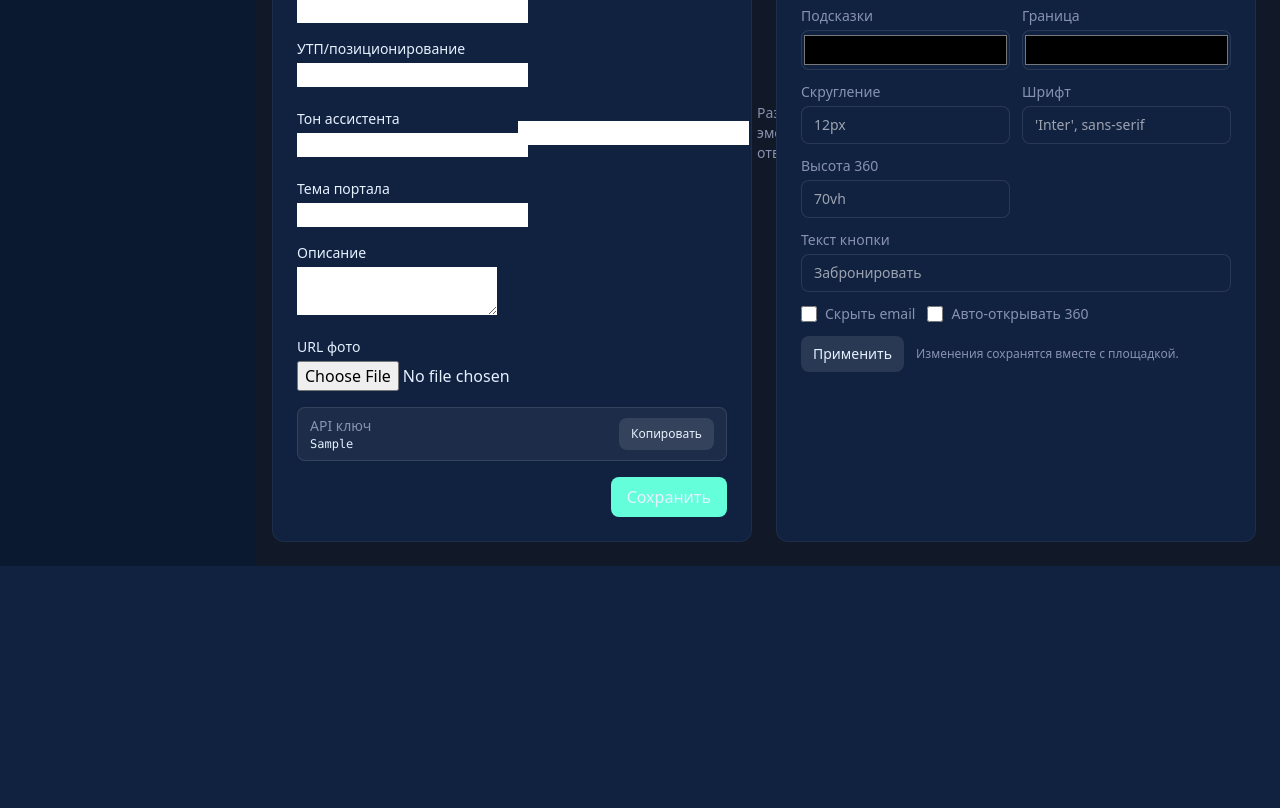
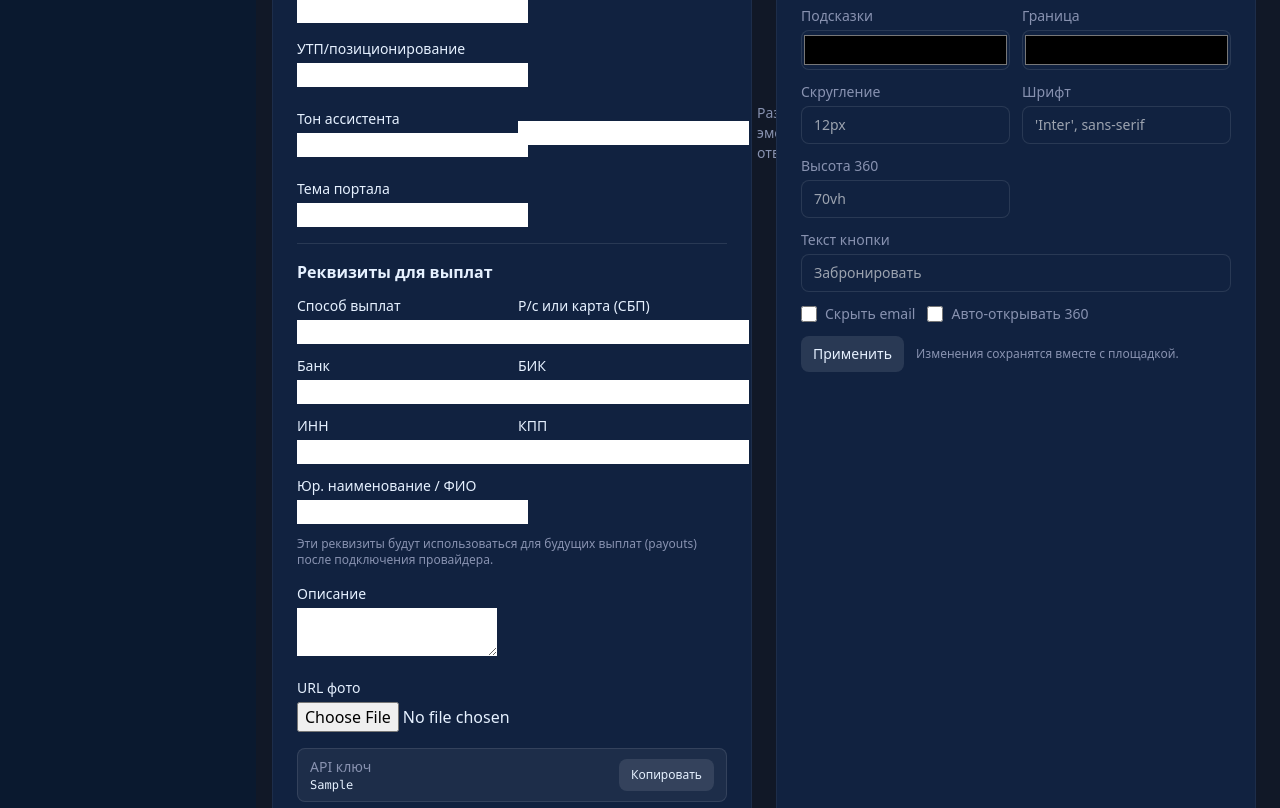
Before and after one commit to VyacheslavChernikov/goguide, a Django app: template backend/go_guide_portal/templates/go_guide_portal/settings.html in a window 1280 px wide. Shown: the part 1006-1814 px from the top of the page. Before the commit the page ends 1572 px from the top, so only its background shows below. Run offline with Django 5.2, Linux system fonts and the light colour scheme; the template is opened without the code that fills it: most values are stand-ins (such as "Sample title", 1, 10 or a date in 2020); form fields are guessed from the names that the template uses; some libraries are stand-ins or nearby versions.

Commit message:
feat: add payout requisites to business unit

```diff
--- a/backend/go_guide_portal/templates/go_guide_portal/settings.html
+++ b/backend/go_guide_portal/templates/go_guide_portal/settings.html
@@ -116,6 +116,40 @@
           <label class="block text-sm mb-1">Тема портала</label>
           {{ unit_form.portal_theme }}
         </div>
+      </div>
+      <div class="mt-4 border-t border-white/10 pt-4 space-y-3">
+        <h4 class="text-md font-semibold">Реквизиты для выплат</h4>
+        <div class="grid grid-cols-1 lg:grid-cols-2 gap-3">
+          <div>
+            <label class="block text-sm mb-1">Способ выплат</label>
+            {{ unit_form.payout_method }}
+          </div>
+          <div>
+            <label class="block text-sm mb-1">Р/с или карта (СБП)</label>
+            {{ unit_form.payout_account }}
+          </div>
+          <div>
+            <label class="block text-sm mb-1">Банк</label>
+            {{ unit_form.payout_bank }}
+          </div>
+          <div>
+            <label class="block text-sm mb-1">БИК</label>
+            {{ unit_form.payout_bik }}
+          </div>
+          <div>
+            <label class="block text-sm mb-1">ИНН</label>
+            {{ unit_form.payout_inn }}
+          </div>
+          <div>
+            <label class="block text-sm mb-1">КПП</label>
+            {{ unit_form.payout_kpp }}
+          </div>
+          <div class="lg:col-span-2">
+            <label class="block text-sm mb-1">Юр. наименование / ФИО</label>
+            {{ unit_form.payout_name }}
+          </div>
+        </div>
+        <p class="text-xs text-muted">Эти реквизиты будут использоваться для будущих выплат (payouts) после подключения провайдера.</p>
       </div>
       <div>
         <label class="block text-sm mb-1">Описание</label>
```
Also changed, not shown: backend/business_units/models.py (+13 -0 lines), backend/go_guide_portal/forms.py (+14 -0 lines), backend/business_units/migrations/0013_payout_fields.py (added).
